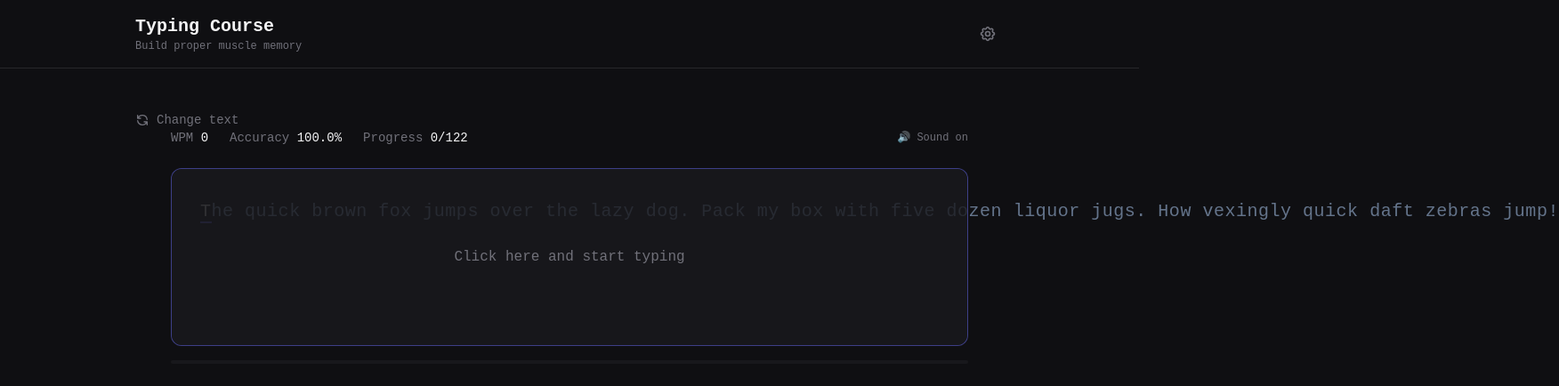
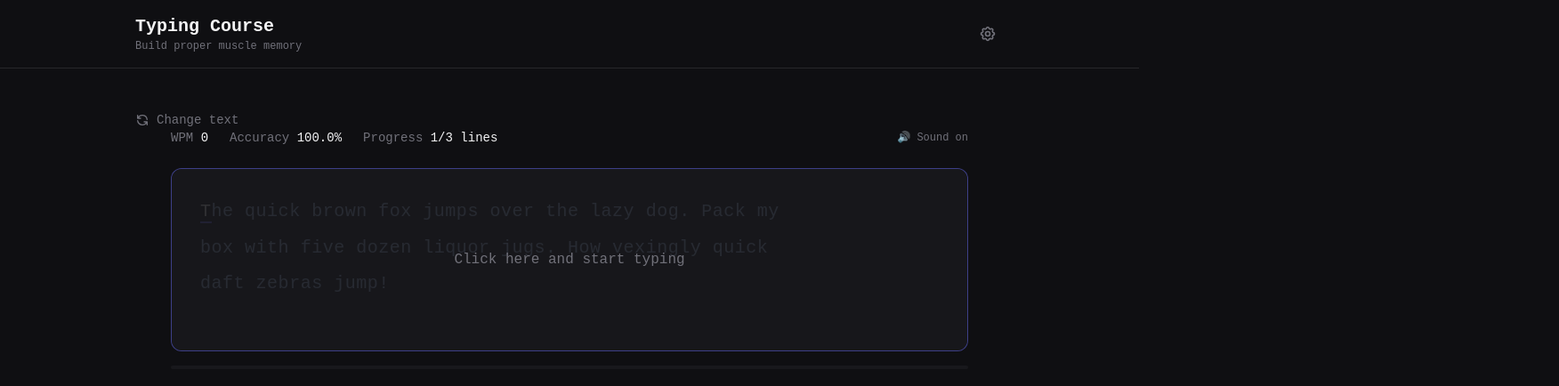
Before and after one commit to mathonsunday/typing-course, a Next.js app: page / in a window 1280 px wide. Both pictures are taken after a click on the button 425 px from the left and 267 px from the top of the page. Shown: the top 434 px of the page at 89% size, 1752 px wide, since content can reach past the window. Built offline with nearby package versions, Linux system fonts and the light colour scheme.

Commit message:
Fix text display: wrap lines and show windowed view (3 lines at a time)

```diff
--- a/components/TypingArea.tsx
+++ b/components/TypingArea.tsx
@@ -1,6 +1,6 @@
 'use client'
 
-import { useState, useEffect, useCallback, useRef } from 'react'
+import { useState, useEffect, useCallback, useRef, useMemo } from 'react'
 import { useAtom, useSetAtom } from 'jotai'
 import { settingsAtom, saveSessionAtom } from '@/stores/progress'
 import { playKeystrokeSound, playErrorSound, playCompletionSound, ensureAudioReady } from '@/lib/sounds'
@@ -12,6 +12,9 @@ interface TypingAreaProps {
   onComplete?: () => void
   onReset?: () => void
 }
+
+// Number of lines to show at once
+const VISIBLE_LINES = 3
 
 export default function TypingArea({ text, onComplete, onReset }: TypingAreaProps) {
   const [settings] = useAtom(settingsAtom)
@@ -31,6 +34,59 @@ export default function TypingArea({ text, onComplete, onReset }: TypingAreaProp
 
   // Container ref for focus management
   const containerRef = useRef<HTMLDivElement>(null)
+
+  // Split text into lines for windowed display
+  // We'll wrap text at ~60 characters per line
+  const lines = useMemo(() => {
+    const words = text.split(' ')
+    const result: { text: string; startIndex: number }[] = []
+    let currentLine = ''
+    let currentStartIndex = 0
+    let charCount = 0
+
+    words.forEach((word, wordIndex) => {
+      const wordWithSpace = wordIndex === 0 ? word : ' ' + word
+
+      if (currentLine.length + wordWithSpace.length > 55 && currentLine.length > 0) {
+        result.push({ text: currentLine, startIndex: currentStartIndex })
+        currentStartIndex = charCount
+        currentLine = word
+      } else {
+        currentLine += wordWithSpace
+      }
+      charCount += wordWithSpace.length
+    })
+
+    if (currentLine) {
+      result.push({ text: currentLine, startIndex: currentStartIndex })
+    }
+
+    return result
+  }, [text])
+
+  // Determine which line the cursor is on and visible window
+  const currentLineIndex = useMemo(() => {
+    for (let i = lines.length - 1; i >= 0; i--) {
+      if (currentIndex >= lines[i].startIndex) {
+        return i
+      }
+    }
+    return 0
+  }, [currentIndex, lines])
+
+  // Calculate visible line range (show current line and context)
+  const visibleRange = useMemo(() => {
+    // Keep current line in the middle when possible
+    let start = Math.max(0, currentLineIndex - 1)
+    let end = Math.min(lines.length, start + VISIBLE_LINES)
+
+    // Adjust start if we're near the end
+    if (end - start < VISIBLE_LINES) {
+      start = Math.max(0, end - VISIBLE_LINES)
+    }
+
+    return { start, end }
+  }, [currentLineIndex, lines.length])
 
   // Reset session
   const resetSession = useCallback(() => {
@@ -164,14 +220,17 @@ export default function TypingArea({ text, onComplete, onReset }: TypingAreaProp
     ? ((correctCountRef.current / currentIndex) * 100).toFixed(1)
     : '100.0'
 
-  // Render characters with appropriate styling
-  const renderText = () => {
-    return text.split('').map((char, index) => {
+  // Render a single line with character styling
+  const renderLine = (line: { text: string; startIndex: number }, lineIndex: number) => {
+    return (
+      <div key={lineIndex} className="leading-relaxed">
+        {line.text.split('').map((char, charIndex) => {
+          const globalIndex = line.startIndex + charIndex
           let className = 'char-pending'
 
-      if (index < currentIndex) {
-        className = errors.has(index) ? 'char-error' : 'char-correct'
-      } else if (index === currentIndex) {
+          if (globalIndex < currentIndex) {
+            className = errors.has(globalIndex) ? 'char-error' : 'char-correct'
+          } else if (globalIndex === currentIndex) {
             className = 'char-current'
           }
 
@@ -179,11 +238,13 @@ export default function TypingArea({ text, onComplete, onReset }: TypingAreaProp
           const displayChar = char === ' ' ? '\u00A0' : char
 
           return (
-        <span key={index} className={className}>
+            <span key={globalIndex} className={className}>
               {displayChar}
             </span>
           )
-    })
+        })}
+      </div>
+    )
   }
 
   return (
@@ -202,7 +263,7 @@ export default function TypingArea({ text, onComplete, onReset }: TypingAreaProp
           <div>
             <span className="text-zinc-500">Progress</span>{' '}
             <span className="text-zinc-100 font-medium">
-              {currentIndex}/{text.length}
+              {currentLineIndex + 1}/{lines.length} lines
             </span>
           </div>
         </div>
@@ -218,12 +279,33 @@ export default function TypingArea({ text, onComplete, onReset }: TypingAreaProp
         ref={containerRef}
         tabIndex={0}
         onKeyDown={handleKeyDown}
-        className="relative bg-surface-raised rounded-xl p-8 border border-zinc-800 focus:border-accent/50 transition-colors cursor-text min-h-[200px]"
+        className="relative bg-surface-raised rounded-xl p-8 border border-zinc-800 focus:border-accent/50 transition-colors cursor-text"
         onClick={() => containerRef.current?.focus()}
       >
-        <div className="text-xl leading-relaxed tracking-wide font-mono">
-          {renderText()}
+        {/* Line container with fixed height for smooth scrolling feel */}
+        <div className="text-xl tracking-wide font-mono space-y-2 min-h-[140px]">
+          {lines.slice(visibleRange.start, visibleRange.end).map((line, idx) =>
+            renderLine(line, visibleRange.start + idx)
+          )}
         </div>
+
+        {/* Line progress indicator */}
+        {lines.length > VISIBLE_LINES && (
+          <div className="absolute right-4 top-1/2 -translate-y-1/2 flex flex-col gap-1">
+            {lines.map((_, idx) => (
+              <div
+                key={idx}
+                className={`w-1.5 h-1.5 rounded-full transition-colors ${
+                  idx < currentLineIndex
+                    ? 'bg-correct'
+                    : idx === currentLineIndex
+                      ? 'bg-accent'
+                      : 'bg-zinc-700'
+                }`}
+              />
+            ))}
+          </div>
+        )}
 
         {/* Click to focus hint */}
         {currentIndex === 0 && !startTime && (
@@ -253,6 +335,12 @@ export default function TypingArea({ text, onComplete, onReset }: TypingAreaProp
                   </div>
                 </div>
                 <div>
+                  <div className="text-zinc-500 text-sm">Characters</div>
+                  <div className="text-accent-bright font-semibold text-2xl">
+                    {text.length}
+                  </div>
+                </div>
+                <div>
                   <div className="text-zinc-500 text-sm">Errors</div>
                   <div className="text-accent-bright font-semibold text-2xl">
                     {errors.size}
```
Also changed, not shown: 1 other file (tests, documents, lock files or other folders). Lines whose indentation alone changed are shown as unchanged.
